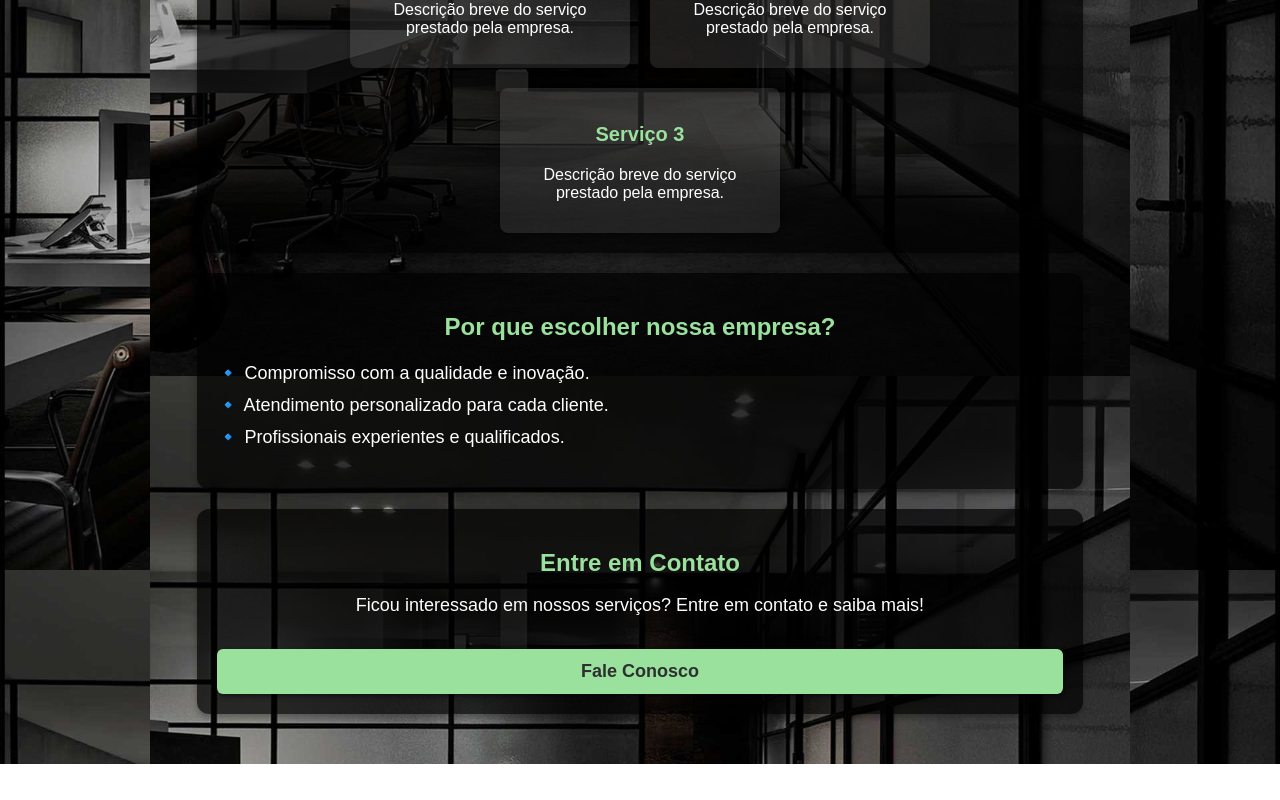
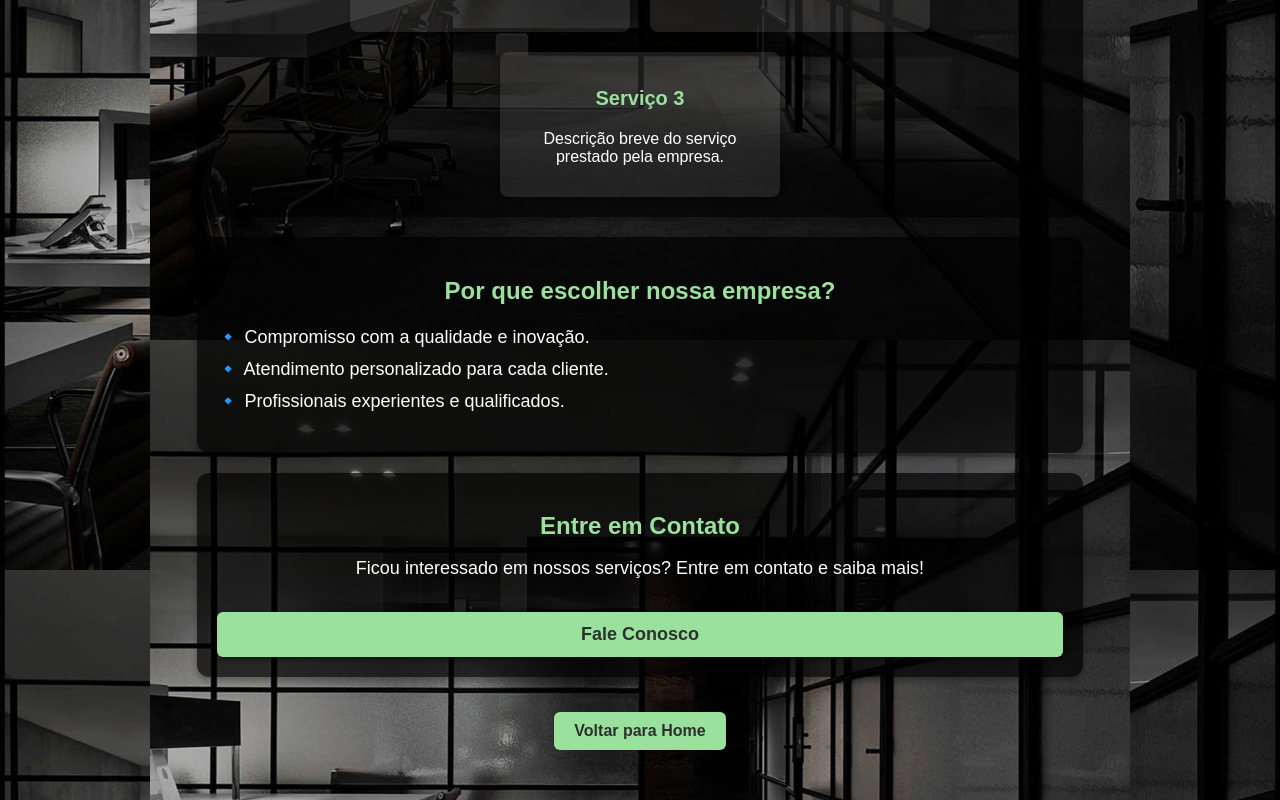
Before and after one commit to MatheusNBrito/WebContabil, a React (Create React App) app in the folder frontend/: page /about in a window 1280 px wide. Shown: the part 230-1030 px from the top of the page. Before the commit the page ends 994 px from the top, so only its background shows below. Built offline with nearby package versions, Linux system fonts and the light colour scheme.

Commit message:
add botoes no front

```diff
--- a/frontend/src/pages/Contato/contato.css
+++ b/frontend/src/pages/Contato/contato.css
@@ -61,6 +61,26 @@
     outline: none;
     transition: 0.3s;
   }
+  /* 🔹 Estilização do botão de voltar */
+.voltar-btn {
+  display: inline-block;
+  margin-top: 15px;
+  padding: 10px 20px;
+  background: var(--soft-green);
+  color: var(--dark-gray);
+  text-decoration: none;
+  font-size: 16px;
+  font-weight: bold;
+  border-radius: 6px;
+  transition: all 0.3s ease;
+  text-align: center;
+}
+
+.voltar-btn:hover {
+  background: var(--deep-green);
+  color: white;
+}
+
 
   .contato-form input::placeholder,
   .contato-form textarea::placeholder {
@@ -110,4 +130,6 @@
     .contato-btn {
       font-size: 16px;
     }
+
+
   }
--- a/frontend/src/pages/Contato/index.js
+++ b/frontend/src/pages/Contato/index.js
@@ -1,4 +1,5 @@
 import React, { useState } from "react";
+import { useNavigate, Link } from "react-router-dom"; // 🔹 Importando para navegação
 import "./contato.css";
 
 export default function Contato() {
@@ -8,6 +9,7 @@ export default function Contato() {
     mensagem: "",
   });
   const [successMessage, setSuccessMessage] = useState("");
+  const navigate = useNavigate(); // 🔹 Hook para navegação
 
   const handleChange = (e) => {
     setFormData({ ...formData, [e.target.name]: e.target.value });
@@ -15,20 +17,30 @@ export default function Contato() {
 
   const handleSubmit = (e) => {
     e.preventDefault();
-    console.log("📩 Dados enviados:", formData);
-    setSuccessMessage("Mensagem enviada com sucesso!");
+
+    // Simulação de envio (pode ser substituído por uma requisição real)
+    console.log("📩 Mensagem enviada:", formData);
+
+    setSuccessMessage("Mensagem enviada com sucesso! Redirecionando...");
+
+    // 🔹 Aguarda 2 segundos antes de redirecionar para a página inicial
+    setTimeout(() => {
+      navigate("/");
+    }, 4000);
+
+    // Limpa o formulário
     setFormData({ nome: "", email: "", mensagem: "" });
   };
 
   return (
     <div className="contato-container">
-      <section className="contato-box">
+      <div className="contato-box">
         <h1>Entre em Contato</h1>
-        <p>Tem alguma dúvida ou quer saber mais? Nos envie uma mensagem!</p>
+        <p>Envie sua mensagem e retornaremos o mais breve possível.</p>
 
         {successMessage && <p className="success-message">{successMessage}</p>}
 
-        <form onSubmit={handleSubmit} className="contato-form">
+        <form className="contato-form" onSubmit={handleSubmit}>
           <input
             type="text"
             name="nome"
@@ -47,14 +59,18 @@ export default function Contato() {
           />
           <textarea
             name="mensagem"
-            placeholder="Sua Mensagem"
+            placeholder="Digite sua mensagem..."
+            rows="5"
             value={formData.mensagem}
             onChange={handleChange}
             required
-          ></textarea>
+          />
           <button type="submit" className="contato-btn">Enviar</button>
         </form>
-      </section>
+
+        {/* 🔹 Botão para voltar para a Home */}
+        <Link to="/" className="voltar-btn">Voltar para Home</Link>
+      </div>
     </div>
   );
 }
--- a/frontend/src/pages/Home/index.js
+++ b/frontend/src/pages/Home/index.js
@@ -5,22 +5,27 @@ import "./home.css";
 export default function Home() {
   return (
     <div className="home-container">
+      {/* 🔹 Cabeçalho */}
       <header className="home-header">
-        <h1 className="home-header-title">Calveludo Contábil</h1>
+        <Link to="/" className="home-header-title">Calveludo Contábil</Link>
         <nav className="home-nav">
-          <Link to="/">Home</Link>
           <Link to="/about">Sobre</Link>
           <Link to="/contact">Contato</Link>
+          <Link to="/login" className="home-client-area">Área do Cliente</Link>
           <Link to="/register" className="home-client-area">Cadastrar</Link>
         </nav>
       </header>
 
+      {/* 🔹 Conteúdo Principal */}
       <main className="home-main">
         <h2 className="home-title">Bem-vindo ao sistema do Ramos, o ex Calvo!</h2>
         <p className="home-description">Aguardamos ansiosamente pelo seu dinheiro</p>
-        <button className="home-btn">Conheça mais</button>
+        <Link to="/about">
+          <button className="home-btn">Conheça mais</button>
+        </Link>
       </main>
 
+      {/* 🔹 Rodapé */}
       <footer className="home-footer">
         <p>&copy; {new Date().getFullYear()} Nome da Empresa. Todos os direitos reservados.</p>
       </footer>
--- a/frontend/src/pages/Sobre/index.js
+++ b/frontend/src/pages/Sobre/index.js
@@ -1,4 +1,5 @@
 import React from "react";
+import { Link } from "react-router-dom"; // 🔹 Importado para criar o redirecionamento
 import "./sobre.css";
 
 export default function Sobre() {
@@ -45,11 +46,16 @@ export default function Sobre() {
       {/* Seção de Contato */}
       <section className="contato">
         <h2>Entre em Contato</h2>
-        <p>
-          Ficou interessado em nossos serviços? Entre em contato e saiba mais!
-        </p>
-        <button className="contato-btn">Fale Conosco</button>
+        <p>Ficou interessado em nossos serviços? Entre em contato e saiba mais!</p>
+        <Link to="/contact">
+          <button className="contato-btn">Fale Conosco</button>
+        </Link>
       </section>
+
+      {/* 🔹 Botão para voltar para a Home */}
+      <div className="voltar-container">
+        <Link to="/" className="voltar-btn">Voltar para Home</Link>
+      </div>
     </div>
   );
 }
--- a/frontend/src/pages/Sobre/sobre.css
+++ b/frontend/src/pages/Sobre/sobre.css
@@ -110,6 +110,31 @@
     margin-bottom: 10px;
   }
 
+/* 🔹 Estilização do botão de voltar */
+.voltar-container {
+  display: flex;
+  justify-content: center;
+  margin-top: 20px;
+}
+
+.voltar-btn {
+  padding: 10px 20px;
+  background: var(--soft-green);
+  color: var(--dark-gray);
+  text-decoration: none;
+  font-size: 16px;
+  font-weight: bold;
+  border-radius: 6px;
+  transition: all 0.3s ease;
+  text-align: center;
+}
+
+.voltar-btn:hover {
+  background: var(--deep-green);
+  color: white;
+}
+
+
   .diferenciais ul {
     list-style: none;
     padding: 0;
```
